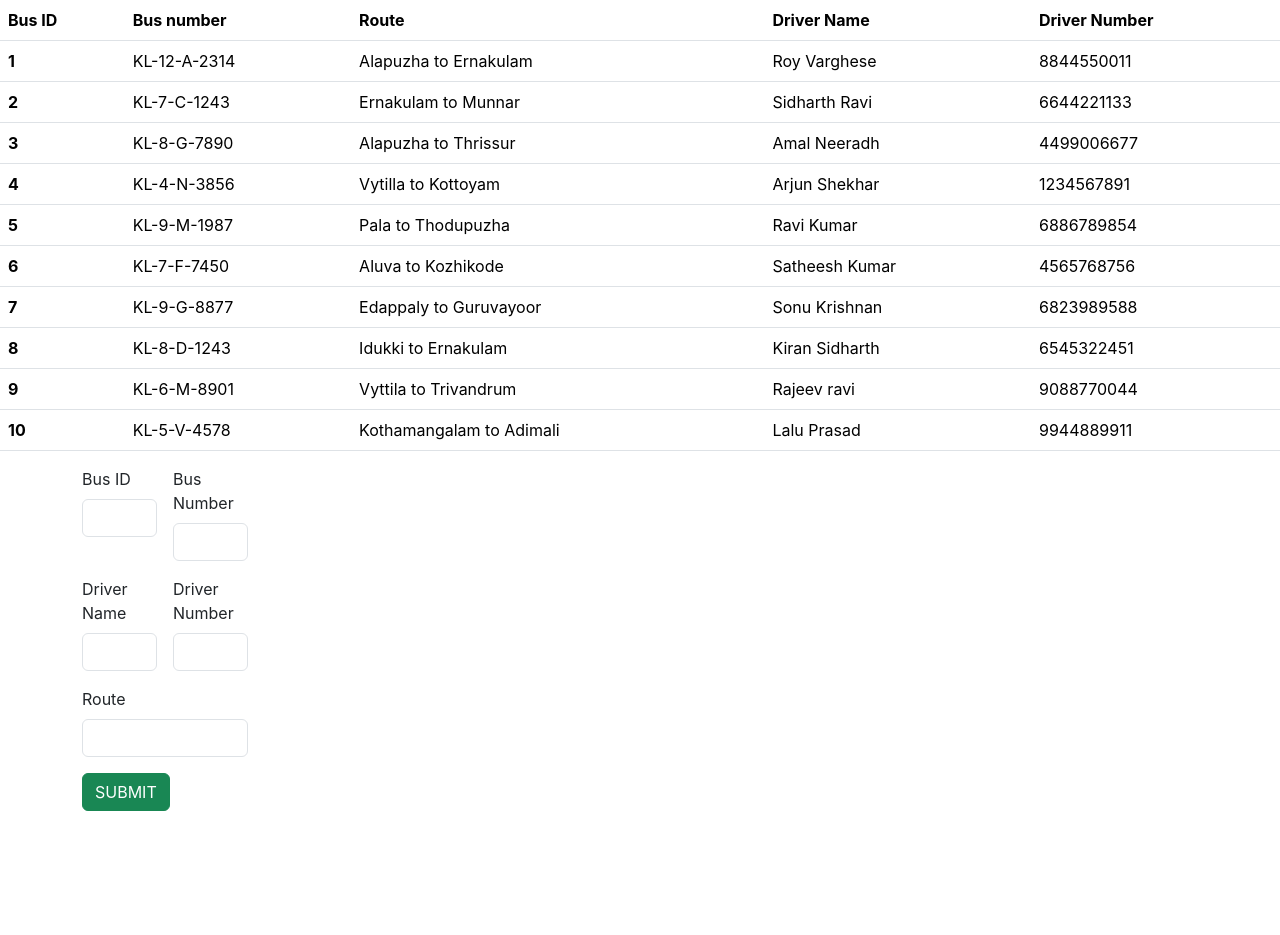
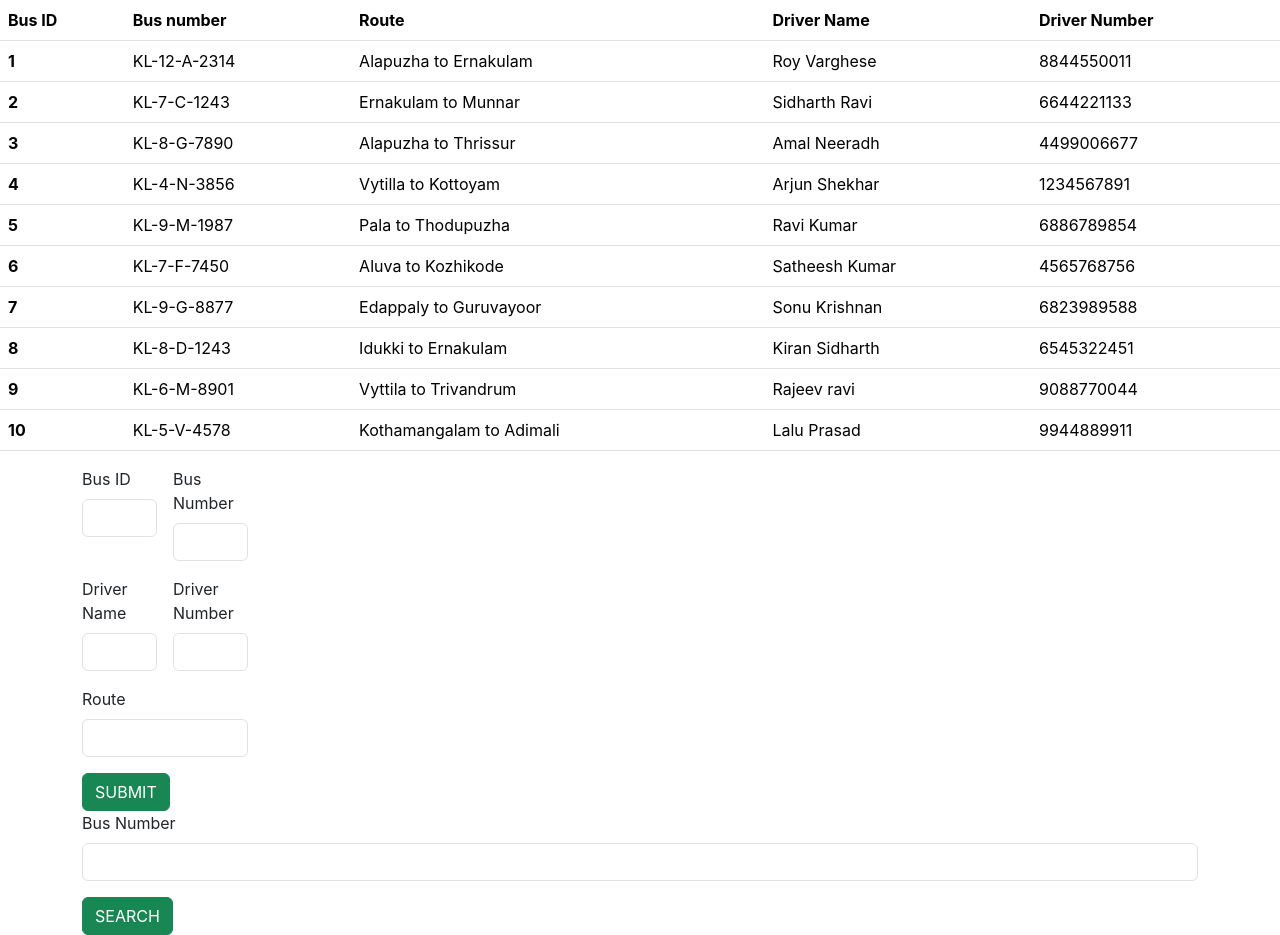
Before and after one commit to Linotom/KSRTC-App-Frontend, a React (Create React App) app: page / in a window 1280 px wide. Before the commit the page ends 811 px from the top, so only its background shows below. Built offline with nearby package versions, Linux system fonts and the light colour scheme.

Commit message:
SearchBus Completed

```diff
--- a/src/App.js
+++ b/src/App.js
@@ -2,12 +2,14 @@
 import './App.css';
 import ViewAllBus from './components/ViewAllBus';
 import AddBus from './components/AddBus';
+import SearchBus from './components/SearchBus';
 
 function App() {
   return (
     <div>
       <ViewAllBus/>
       <AddBus/>
+      <SearchBus/>
     </div>
   );
 }
--- /dev/null
+++ b/src/components/SearchBus.jsx
@@ -0,0 +1,25 @@
+import React from 'react'
+
+const SearchBus = () => {
+  return (
+    <div>
+        <div className="container">
+            <div className="row">
+                <div className="col col-12 col-sm-12 col-md-12 col-lg-12 col-xl-12 col-xxl-12">
+                    <div className="row g-3">
+                        <div className="col col-12 col-sm-12 col-md-12 col-lg-12 col-xl-12 col-xxl-12">
+                            <label htmlFor="" className="form-label">Bus Number</label>
+                            <input type="text" className="form-control" />
+                        </div>
+                        <div className="col col-12 col-sm-12 col-md-12 col-lg-12 col-xl-12 col-xxl-12">
+                            <button className="btn btn-success">SEARCH</button>
+                        </div>
+                    </div>
+                </div>
+            </div>
+        </div>
+    </div>
+  )
+}
+
+export default SearchBus
```
